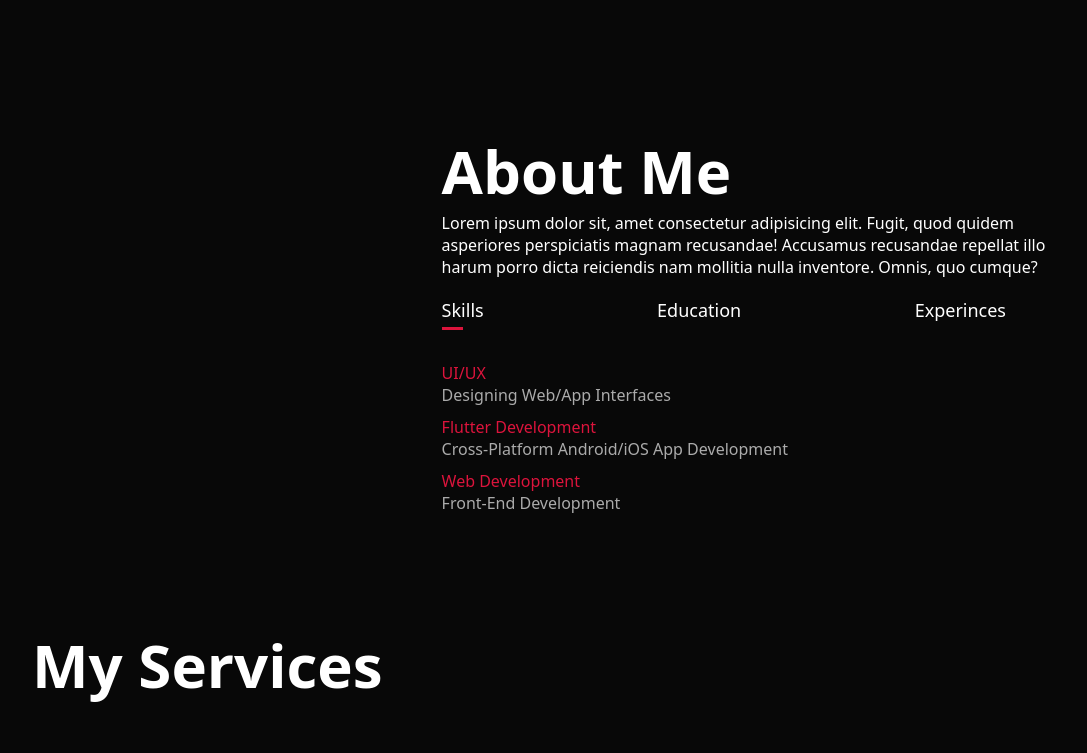
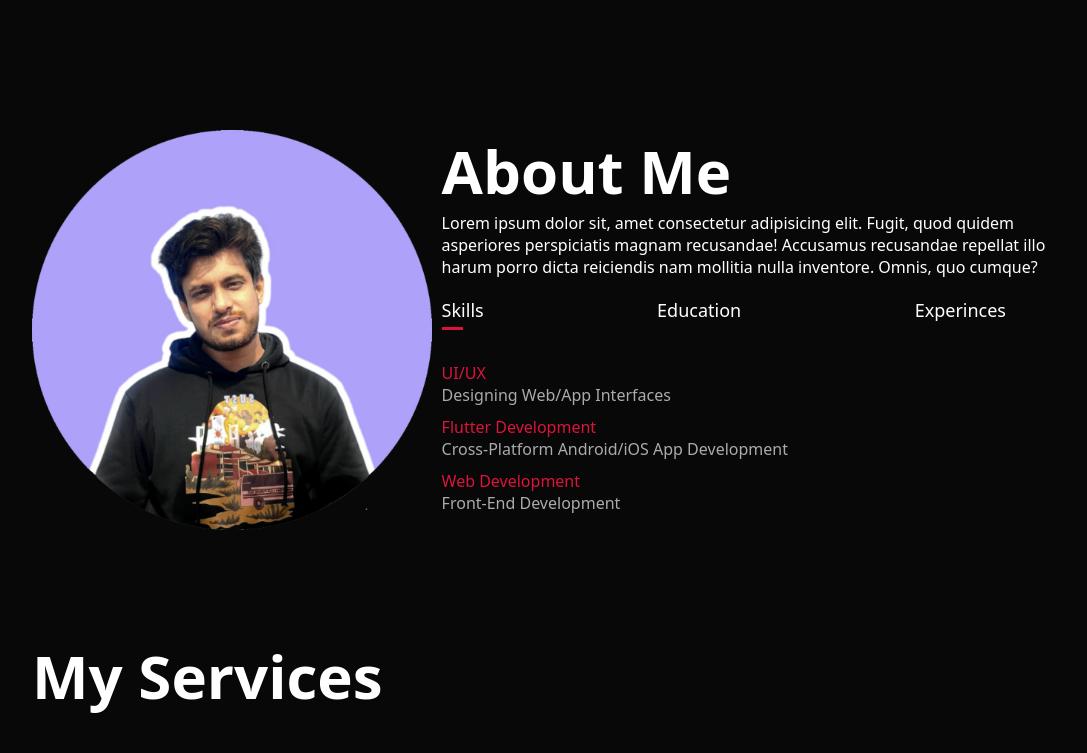
Before and after one commit to 0rirobin0/RobinPortfolio, a plain HTML site: page index.html in a window 1280 px wide. Shown: the part 800-1553 px from the top of the page, without its empty margins (96-1183 px from the left). Drawn offline with Linux system fonts and the light colour scheme; the site is published under a folder, as on GitHub Pages, so addresses that start at the root find nothing.

Commit message:
img bug fixes 1

```diff
--- a/index.html
+++ b/index.html
@@ -41,7 +41,7 @@
         <div class="container">
             <div class="row">
                 <div class="about_col_1">
-                    <img src="/images/dp.png" alt="">
+                    <img src="./images/dp.png" alt="">
                 </div>
                 <div class="about_col_2">
                     <h1 class="sub-tittle">About Me</h1>
```
